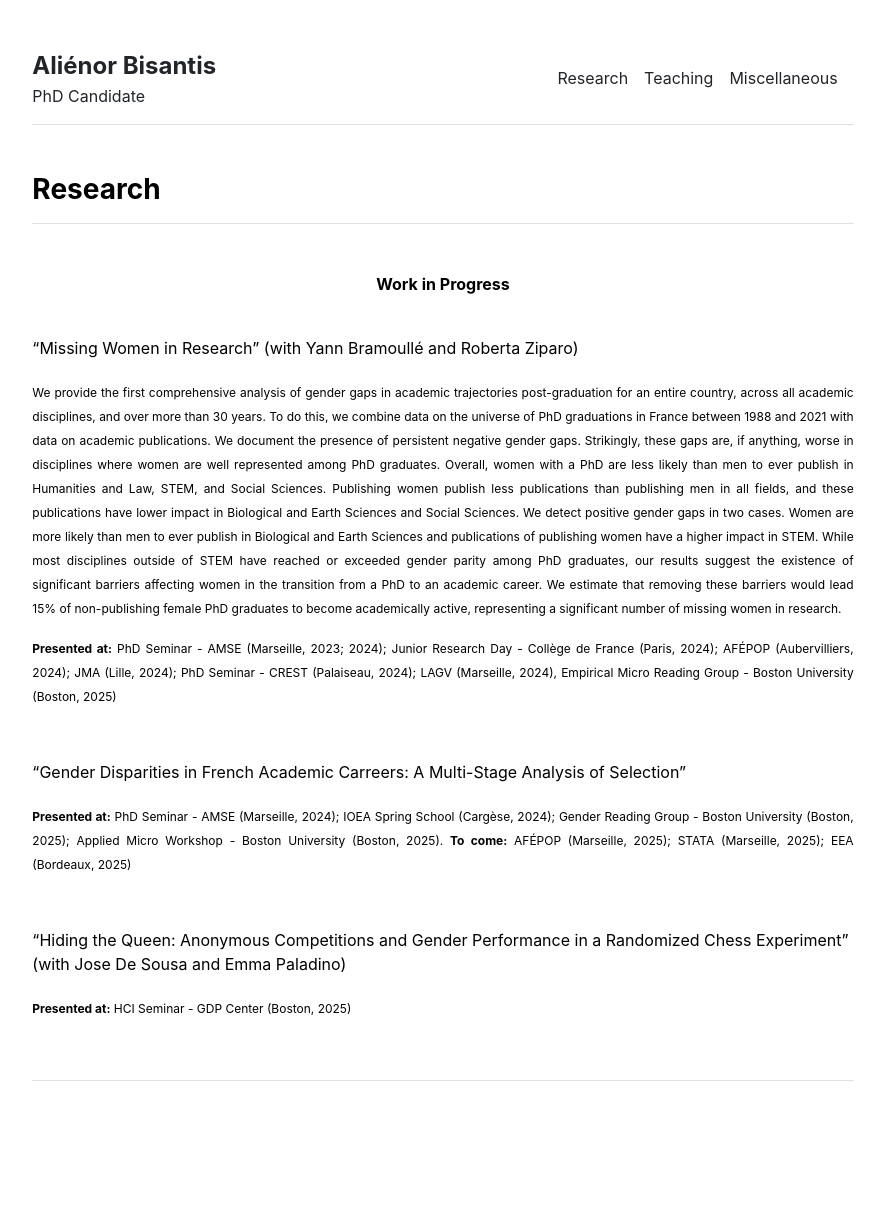
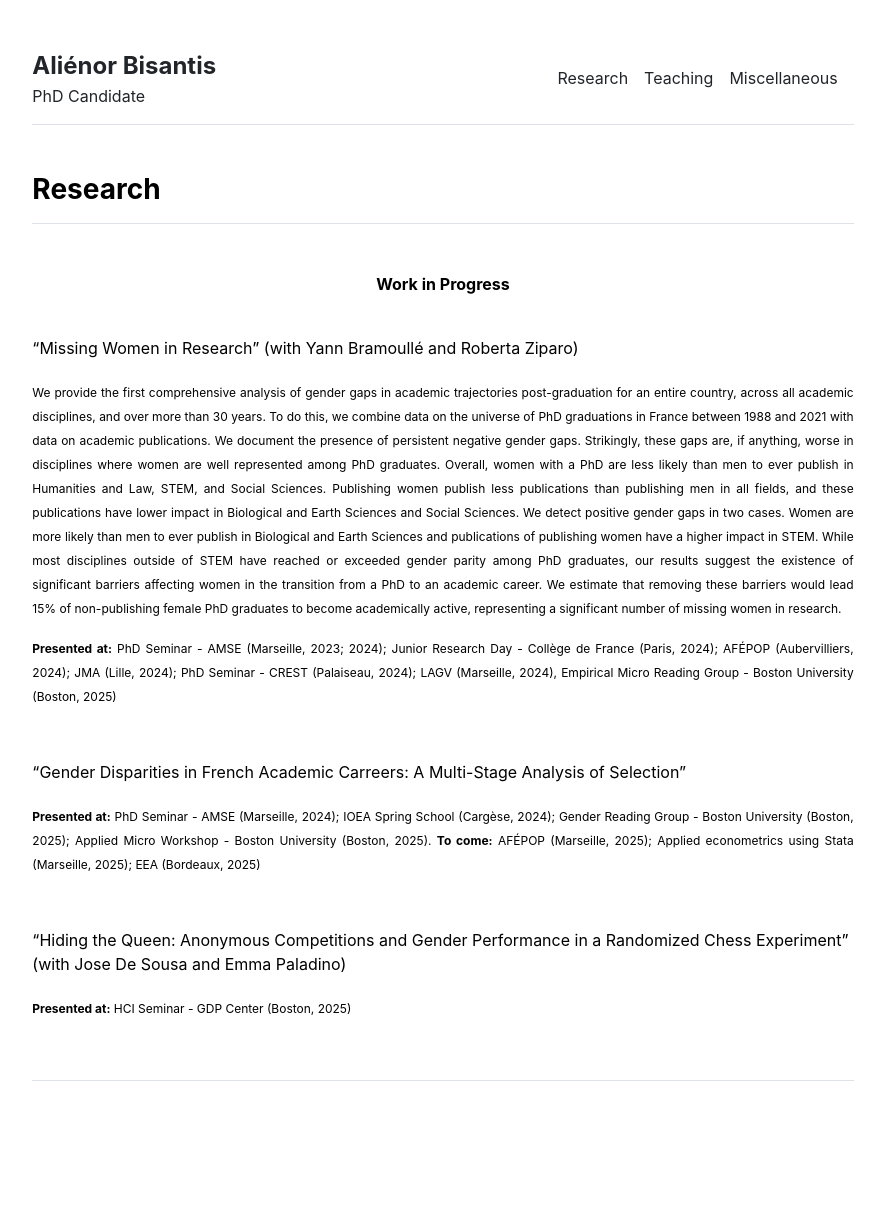
Before and after one commit to alienorbisantis/alienorbisantis.github.io, a Jekyll site: the page built from Research/Research.md, in a window 1280 px wide. Shown: the whole page, without its empty margins (197-1082 px from the left). Built offline with Jekyll 4.4.1, drawn with Linux system fonts in a browser that asks for light colours.

Commit message:
Update Research.md

```diff
--- a/Research/Research.md
+++ b/Research/Research.md
@@ -25,7 +25,7 @@
 "Gender Disparities in French Academic Carreers: A Multi-Stage Analysis of Selection"
 
 <p align="justify">
-<sub> <b>Presented at:</b> PhD Seminar - AMSE (Marseille, 2024); IOEA Spring School (Cargèse, 2024); Gender Reading Group - Boston University (Boston, 2025); Applied Micro Workshop - Boston University (Boston, 2025). <b> To come:</b> AFÉPOP (Marseille, 2025); STATA (Marseille, 2025); EEA (Bordeaux, 2025) </sub>
+<sub> <b>Presented at:</b> PhD Seminar - AMSE (Marseille, 2024); IOEA Spring School (Cargèse, 2024); Gender Reading Group - Boston University (Boston, 2025); Applied Micro Workshop - Boston University (Boston, 2025). <b> To come:</b> AFÉPOP (Marseille, 2025); Applied econometrics using Stata (Marseille, 2025); EEA (Bordeaux, 2025) </sub>
 
 </p>
 &nbsp;
```
